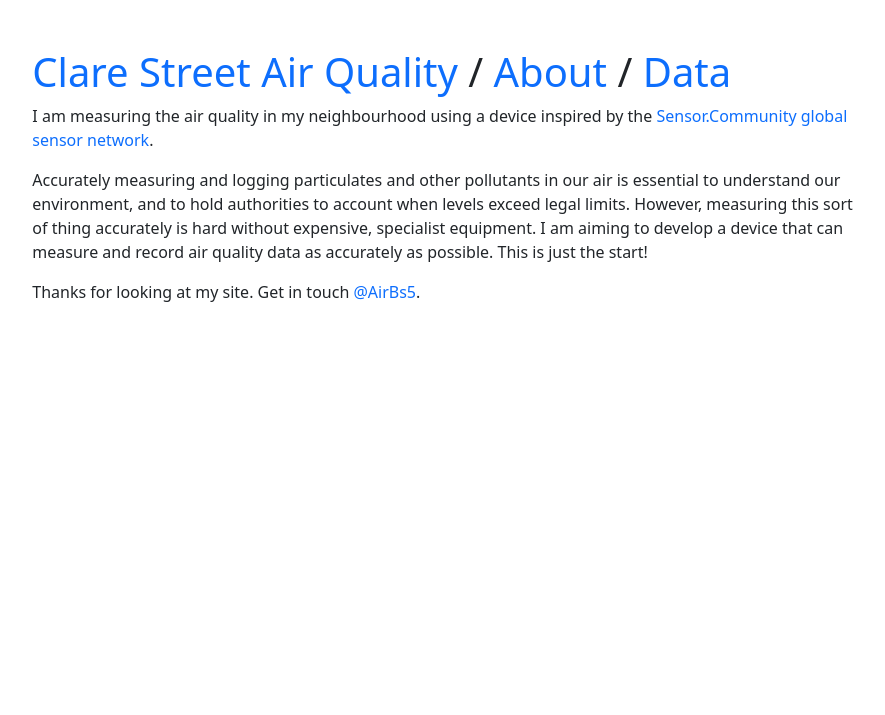
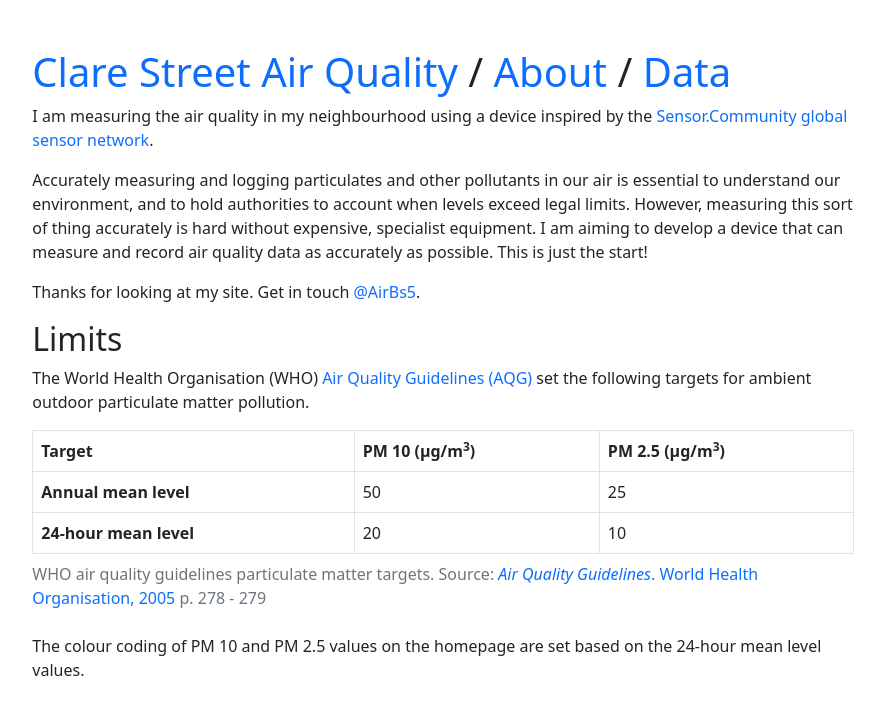
Before and after one commit to WeakLemonDrink/clarestreet-aq, a Django app: page /about/ in a window 1280 px wide. Shown: the top 715 px of the page, without its empty margins (197-1082 px from the left). Run offline with Django 3.2, Linux system fonts and the light colour scheme; some libraries are stand-ins or nearby versions.

Commit message:
updated the about page with info about limits

```diff
--- a/app/templates/about.html
+++ b/app/templates/about.html
@@ -8,4 +8,33 @@
     <p>Accurately measuring and logging particulates and other pollutants in our air is essential to understand our environment, and to hold authorities to account when levels exceed legal limits. However, measuring this sort of thing accurately is hard without expensive, specialist equipment. I am aiming to develop a device that can measure and record air quality data as accurately as possible. This is just the start!</p>
     <p>Thanks for looking at my site. Get in touch <a href="https://twitter.com/AirBs5" style="text-decoration: none;" target="_blank">@AirBs5</a>.</p>
 </div>
+<div class="row">
+    <h2>Limits</h2>
+    <p>The World Health Organisation (WHO) <a href="https://www.who.int/health-topics/air-pollution" style="text-decoration: none;" target="_blank">Air Quality Guidelines (AQG)</a> set the following targets for ambient outdoor particulate matter pollution.</p>
+</div>
+<table class="table table-bordered">
+    <caption>WHO air quality guidelines particulate matter targets. Source: <a href="https://www.euro.who.int/__data/assets/pdf_file/0005/78638/E90038.pdf" style="text-decoration: none;" target="_blank"><i>Air Quality Guidelines</i>. World Health Organisation, 2005</a> p. 278 - 279</caption>
+    <thead>
+        <tr>
+            <th scope="col">Target</th>
+            <th scope="col">PM 10 (&micro;g/m<sup>3</sup>)</th>
+            <th scope="col">PM 2.5 (&micro;g/m<sup>3</sup>)</th>
+        </tr>
+    </thead>
+    <tbody>
+        <tr>
+            <th scope="row">Annual mean level</th>
+            <td>50</td>
+            <td>25</td>
+        </tr>
+        <tr>
+            <th scope="row">24-hour mean level</th>
+            <td>20</td>
+            <td>10</td>
+        </tr>
+    </tbody>
+</table>
+<div class="row">
+    <p>The colour coding of PM 10 and PM 2.5 values on the homepage are set based on the 24-hour mean level values.</p>
+</div>
 {% endblock %}
```
